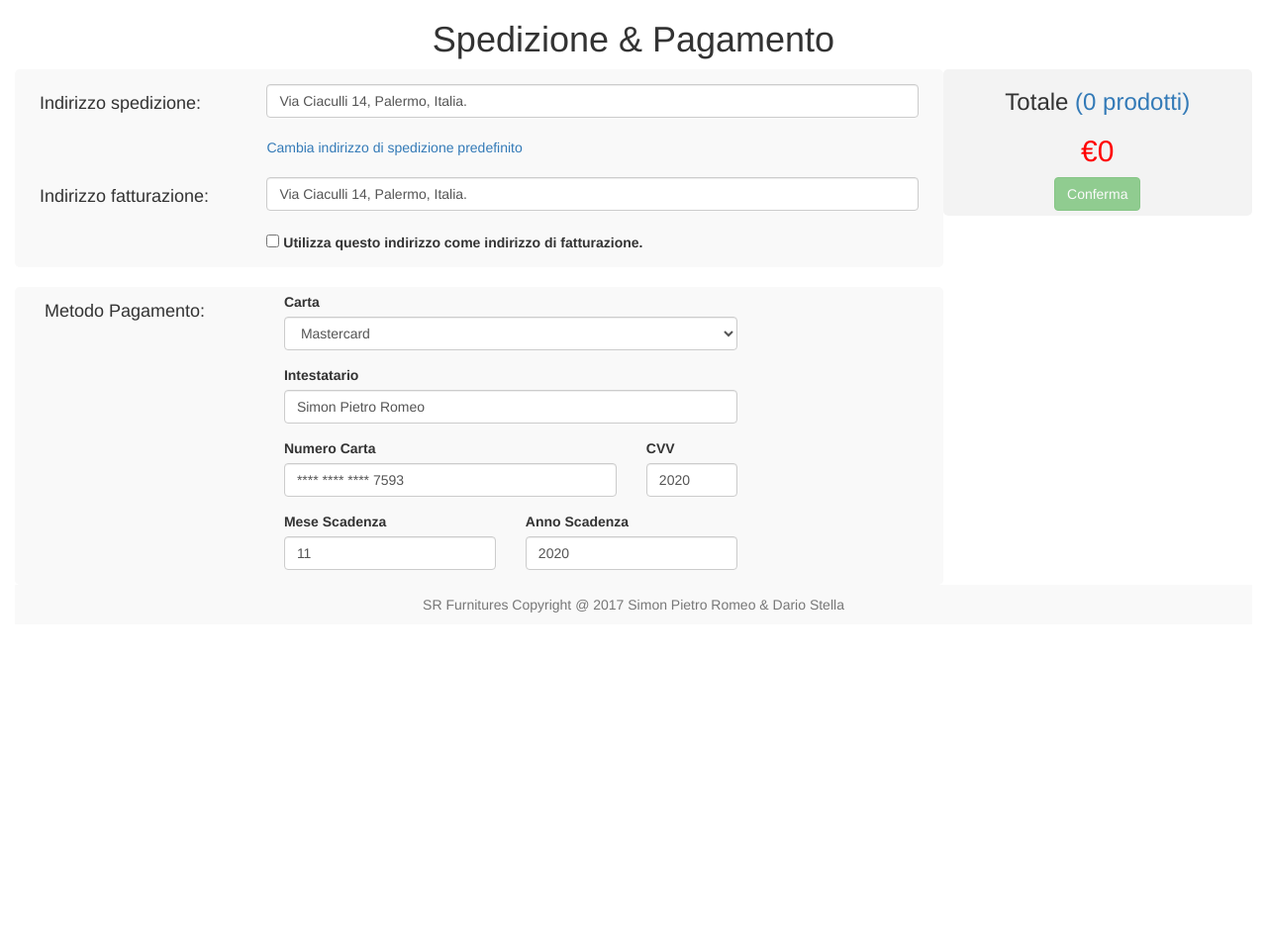
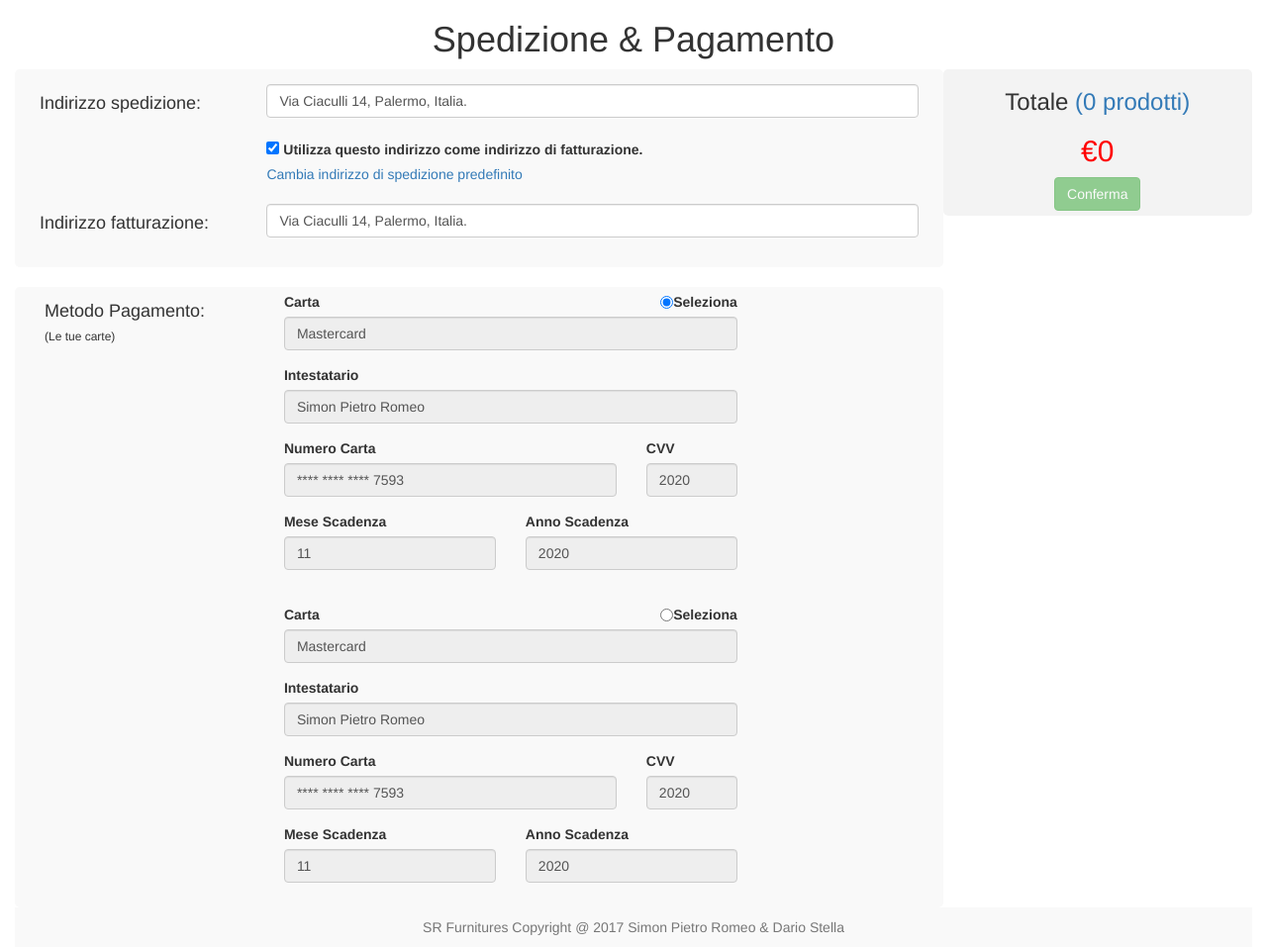
Before and after one commit to Endex761/ecommerce, a PHP site: page /acquisto.php in a window 1280 px wide. Shown: the whole page at 99% size. Before the commit the page ends 619 px from the top, so only its background shows below. Run offline with PHP 8.4, Linux system fonts and the light colour scheme; some libraries are stand-ins or nearby versions.

Commit message:
Acquisto update

```diff
--- a/acquisto.php
+++ b/acquisto.php
@@ -58,6 +58,7 @@
      <!--<link rel="stylesheet" type="text/css" href="css/navbar.css">-->
      <meta charset="utf-8">
      <meta name="viewport" content="width=device-width, initial-scale=1">
+     <script src="js/functions.js"></script>
      <?php include_bootstrap(); ?>
    </head>
    <body>
@@ -89,18 +90,20 @@
            <div class="col-sm-9 col-xs-12">
              <input type="text" class="form-control" value="Via Ciaculli 14, Palermo, Italia.">
              <br>
+             <label onclick="disableEnable('fatturazione');"><input id="checkbox" type="checkbox" checked> Utilizza questo indirizzo come indirizzo di fatturazione.</label>
+             <br>
              <a>Cambia indirizzo di spedizione predefinito</a>
            </div>
          </div>
 
-         <div class="row" style="padding:10px;">
+         <div id="fatturazione" class="row" style="padding:10px;">
            <div class="col-sm-3 col-xs-12">
              <h4>Indirizzo fatturazione:</h4>
            </div>
            <div class="col-sm-9 col-xs-12">
-             <input type="text" class="form-control" value="Via Ciaculli 14, Palermo, Italia.">
+             <input type="text" class="form-control" value="Via Ciaculli 14, Palermo, Italia." >
              <br>
-             <label><input type="checkbox"> Utilizza questo indirizzo come indirizzo di fatturazione.</label>
+
            </div>
          </div>
        </div>
@@ -113,31 +116,75 @@
        <div class="col-sm-9 col-xs-12" style="border-radius: 5px; padding-top:5px; background-color:#F9F9F9">
          <div class="col-sm-3 col-xs-12">
            <h4>Metodo Pagamento:</h4>
+           <h6>(Le tue carte)</h6>
          </div>
-         <div class="col-sm-9 col-xs-12">
 
-              <div class="col-sm-9 col-xs-12" class="form-control">
+         <div class="col-sm-9 col-xs-12"> <!-- QUI DENTRO VANNO LE CARTE -->
+           <form>
+
+             <div class="col-sm-9 col-xs-12" class="form-control" style="margin-bottom:20px;">
+
+               <div class="form-group">
+                  <label for="indirizzo">Carta</label>
+                  <label class="pull-right" for="seleziona">Seleziona</label><input class="pull-right" type="radio" name="card" checked>
+                  <input type="text" class="form-control" id="denominazione" value="Mastercard" disabled>
+             </div>
+             <div class="form-group">
+                 <label for="indirizzo">Intestatario</label>
+                 <input name="indirizzo" type="text" class="form-control" id="intestatario" value="Simon Pietro Romeo" disabled>
+             </div>
+             <div class="row">
+               <div class="col-sm-9 col-xs-8">
+                 <div class="form-group">
+                     <label for="indirizzo">Numero Carta</label>
+                     <input name="indirizzo" type="text" class="form-control" id="mese-scadenza" value="**** **** **** 7593" disabled>
+                 </div>
+               </div>
+               <div class="col-sm-3 col-xs-4">
+                 <div class="form-group">
+                     <label for="indirizzo">CVV</label>
+                     <input name="indirizzo" type="text" class="form-control" id="anno-scadenza" value="2020" disabled>
+                 </div>
+               </div>
+             </div>
+             <div class="row">
+               <div class="col-xs-6">
+                 <div class="form-group">
+                     <label for="indirizzo">Mese Scadenza</label>
+                     <input name="indirizzo" type="text" class="form-control" id="mese-scadenza" value="11" disabled>
+                 </div>
+               </div>
+               <div class="col-xs-6">
+                 <div class="form-group">
+                     <label for="indirizzo">Anno Scadenza</label>
+                     <input name="indirizzo" type="text" class="form-control" id="anno-scadenza" value="2020" disabled>
+                 </div>
+               </div>
+             </div>
+           </div>
+
+
+              <div class="col-sm-9 col-xs-12" class="form-control" style="margin-bottom:10px;">
+
                 <div class="form-group">
-                    <label for="indirizzo">Carta</label>
-                    <select class="form-control">
-                      <option>Mastercard</option>
-                    </select>
+                    <label for="indirizzo">Carta</label><label class="pull-right" for="indirizzo">Seleziona</label><input class="pull-right" type="radio" name="card">
+                    <input type="text" class="form-control" id="denominazione" value="Mastercard" disabled>
                 </div>
                 <div class="form-group">
                     <label for="indirizzo">Intestatario</label>
-                    <input name="indirizzo" type="text" class="form-control" id="intestatario" value="Simon Pietro Romeo">
+                    <input name="indirizzo" type="text" class="form-control" id="intestatario" value="Simon Pietro Romeo" disabled>
                 </div>
                 <div class="row">
                   <div class="col-sm-9 col-xs-8">
                     <div class="form-group">
                         <label for="indirizzo">Numero Carta</label>
-                        <input name="indirizzo" type="text" class="form-control" id="mese-scadenza" value="**** **** **** 7593">
+                        <input name="indirizzo" type="text" class="form-control" id="mese-scadenza" value="**** **** **** 7593" disabled>
                     </div>
                   </div>
                   <div class="col-sm-3 col-xs-4">
                     <div class="form-group">
                         <label for="indirizzo">CVV</label>
-                        <input name="indirizzo" type="text" class="form-control" id="anno-scadenza" value="2020">
+                        <input name="indirizzo" type="text" class="form-control" id="anno-scadenza" value="2020" disabled>
                     </div>
                   </div>
                 </div>
@@ -145,19 +192,21 @@
                   <div class="col-xs-6">
                     <div class="form-group">
                         <label for="indirizzo">Mese Scadenza</label>
-                        <input name="indirizzo" type="text" class="form-control" id="mese-scadenza" value="11">
+                        <input name="indirizzo" type="text" class="form-control" id="mese-scadenza" value="11" disabled>
                     </div>
                   </div>
                   <div class="col-xs-6">
                     <div class="form-group">
                         <label for="indirizzo">Anno Scadenza</label>
-                        <input name="indirizzo" type="text" class="form-control" id="anno-scadenza" value="2020">
+                        <input name="indirizzo" type="text" class="form-control" id="anno-scadenza" value="2020" disabled>
                     </div>
                   </div>
                 </div>
               </div>
-         </div>
+            </form>
+         </div> <!-- FINE CARTE -->
        </div>
+
 
 
 
--- a/carrello.php
+++ b/carrello.php
@@ -240,7 +240,7 @@
       </div>
 
     <!-- Questo script risolve il bug di aggiungere più prodotti al refresh della pagina -->
-    <script type="text/javascript"> window.onload = function () { history.replaceState('', '', 'carrello.php'); } </script>
+    <script> window.onload = function () { history.replaceState('', '', 'carrello.php'); } </script>
   </div><!--content-->
   </body>
 
--- a/js/functions.js
+++ b/js/functions.js
@@ -5,3 +5,35 @@ function checkPassword(input)
   else
       input.setCustomValidity('');
 }
+
+function asyncRequest(page,method)
+{
+  xhttp.open(method, page, true);
+  return xhttp.send();
+}
+
+function disable(id)
+{
+  document.getElementById(id).style = "display:none;";
+}
+
+function enable(id)
+{
+  document.getElementById(id).style = "";
+  document.getElementById(id).class = "row";
+}
+
+function disableEnable(id)
+{
+
+  if(document.getElementById('checkbox').checked == true)
+  {
+    disable(id);
+  }
+  else
+  {
+    enable(id);
+  }
+
+
+}
```
